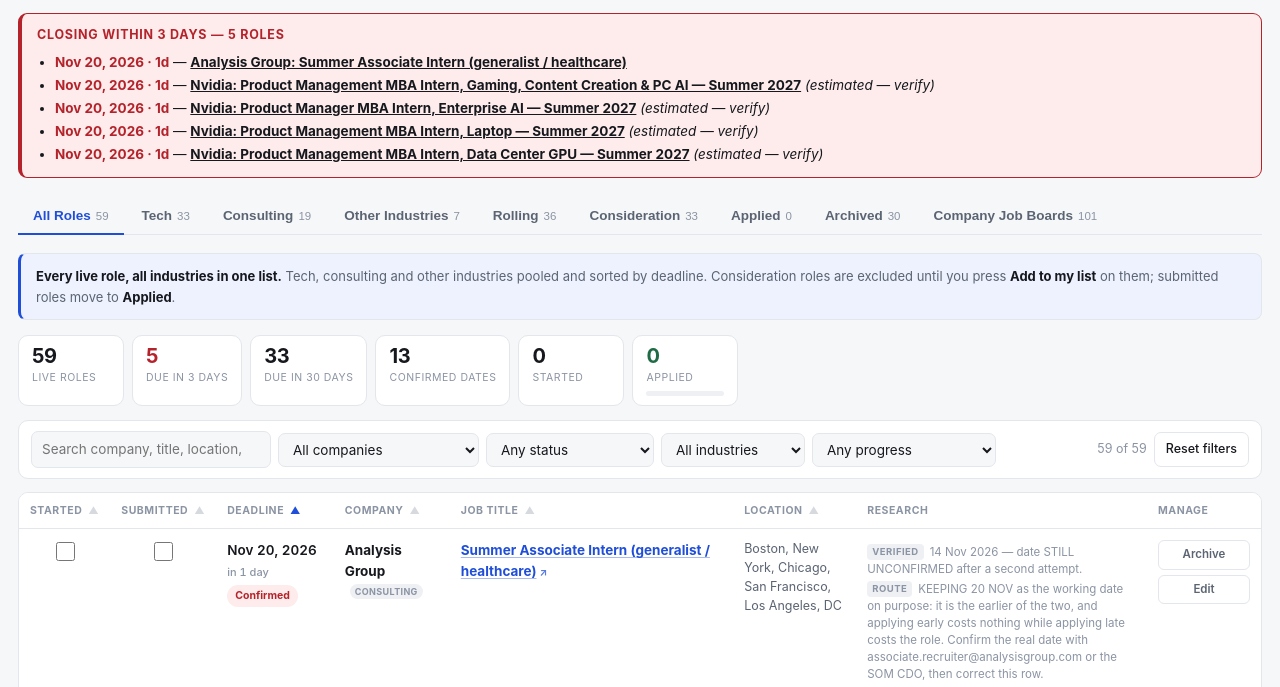
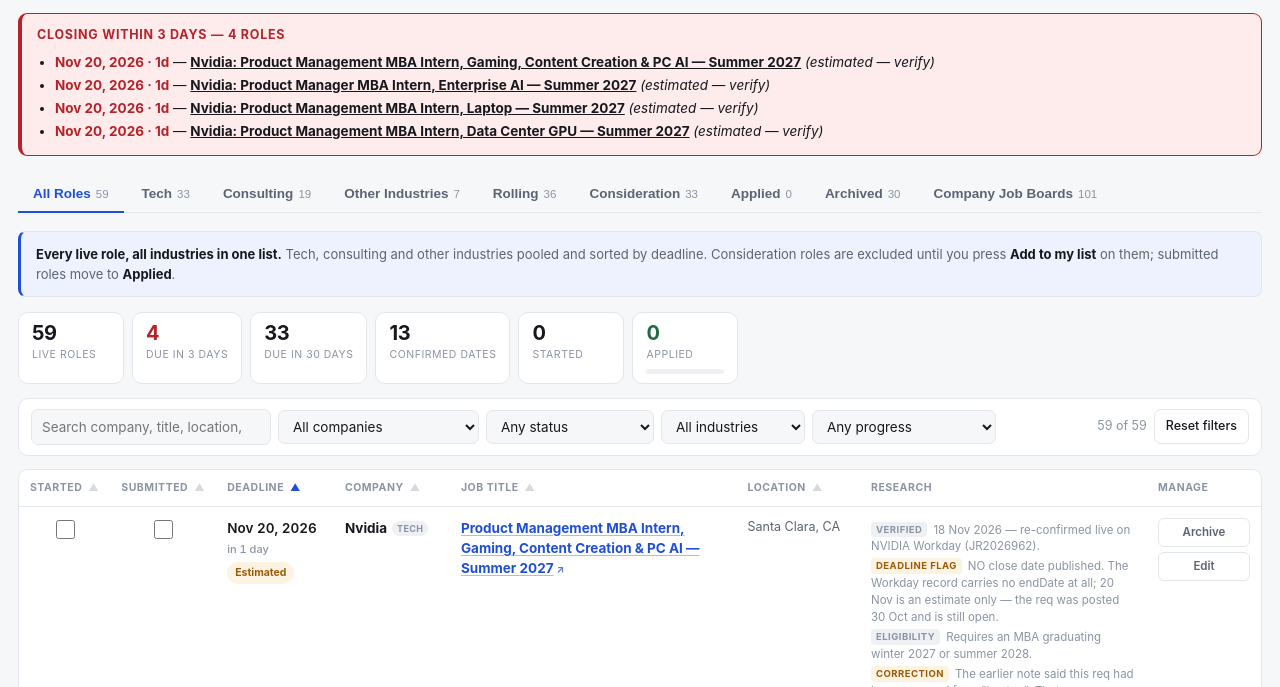
Before and after one commit to arrosenzweig/jobapplications, a plain HTML site: page index.html in a window 1280 px wide. Shown: the part 113-800 px from the top of the page. Drawn offline with Linux system fonts and the light colour scheme.

Commit message:
Analysis Group conflict resolved: deadline is 1 Dec, not 20 Nov
Co-Authored-By: Claude Opus 5 <noreply@anthropic.com>

```diff
--- a/data.js
+++ b/data.js
@@ -353,11 +353,11 @@ const SEED_ROLES = [
  why:'Commercial strategy for pharma and life sciences — market access, launch strategy and salesforce design. An 11-week programme. Industry-specific, so only pursue if healthcare appeals.',
  note:'DEADLINE FLAG: Nine North America intern reqs live as of 1 Oct 2026 with rolling review and no printed deadline.\nNOTE: ESTIMATED.'},
 
-{cat:'consulting', track:'strategy', company:'Analysis Group', title:'Summer Associate Intern (generalist / healthcare)',
- location:'Boston, New York, Chicago, San Francisco, Los Angeles, DC',
- deadline:'2026-11-20', status:'confirmed', url:'https://www.analysisgroup.com/careers/career-path/summer-associate-intern/',
+{cat:'consulting', track:'strategy', company:'Analysis Group', title:'Summer Associate Intern — Generalist (MBA/MA)',
+ location:'Boston, Chicago, Denver, Los Angeles, New York, San Francisco, Washington DC',
+ deadline:'2026-12-01', status:'confirmed', url:'https://associatecareers-analysisgroup.icims.com/jobs/3071/summer-associate-intern---generalist-%28mba-ma%29-%282027-start-date%29/job',
  why:'Economic consulting with generalist and healthcare tracks. Analytical litigation and health-economics work rather than corporate strategy — on your list, but off-target for product and operations strategy.',
- note:'VERIFIED: 14 Nov 2026 — date STILL UNCONFIRMED after a second attempt.\nDEADLINE FLAG: CONFLICT, UNRESOLVED. Analysis Group publishes no deadline on any reachable page. Its applications run through an iCIMS portal (professionalcareers-analysisgroup.icims.com) that renders results in the browser only, so the posting text cannot be read automatically. Several independent mirrors of the firm’s own Summer Associate Intern (MBA/MA) posting — Boston, LA, Chicago and DC — all say 1 DEC 2026, which is 11 days later than the 20 Nov on this row.\nROUTE: KEEPING 20 NOV as the working date on purpose: it is the earlier of the two, and applying early costs nothing while applying late costs the role. Confirm the real date with associate.recruiter@analysisgroup.com or the SOM CDO, then correct this row.'},
+ note:'VERIFIED: 19 Nov 2026 — CONFLICT RESOLVED, third attempt. Read straight off Analysis Group’s own iCIMS posting (req 3071): "The application deadline for the Summer Associate Intern position is Tuesday, December 1, 2026."\nNOTE: The 20 Nov date this row carried was WRONG. The real deadline is 12 days later, so you have more time than the board was showing, not less. The earlier checks failed because the posting sits on a separate iCIMS host for the associate track (associatecareers-analysisgroup.icims.com) rather than the careers page this row used to point at.\nROUTE: Req 3071. Required materials are a COVER LETTER and a CV — the cover letter is mandatory, not optional, so start it before the weekend. Interviews begin mid-January.\nELIGIBILITY: "pursuing an MBA or Master’s degree, graduating by summer of 2028". That is you.\nPAY: $3,750 per week.\nNOTE: The posting adds that after the deadline they "may continue reviewing applications on a rolling basis" and will still consider you "pending availability" if the role stays posted. Treat that as a cushion, not a plan.\nNOTE: This row now tracks the GENERALIST req only. Its Health Care sibling (req 3067, HEOR / epidemiology / market access) closes Sunday 3 Jan 2027 at $3,600 a week, but it wants an MBA PLUS at least four years applying quantitative methods in health care, so it is off-target for you.'},
 
 {cat:'consulting', track:'strategy', company:'Charles River Associates', title:'Summer 2027 Consulting Intern (Economics and other tracks)',
  location:'Boston, New York, Chicago, DC, Los Angeles',
--- a/index.html
+++ b/index.html
@@ -373,7 +373,7 @@
 
 <!-- Bump ?v= whenever data.js changes, otherwise browsers serve a stale cached copy
      and the dashboard silently shows old deadlines. -->
-<script src="data.js?v=20261119-140800-1a20524"></script>
+<script src="data.js?v=20261119-144515-bf5fea5"></script>
 <script>
 /* Countdowns run off the real current date, not the research date, so
    "in N days" stays correct every time the dashboard is opened.
@@ -1026,7 +1026,7 @@ if(SANDBOX){
    fetched with a cache-busting query (and no-store) so it always comes from the
    network; if its build id differs from the one baked into this file, the page
    says so and offers a reload. Reloading loses nothing — state is in localStorage. */
-const BUILD_ID = '20261119-140800-1a20524';
+const BUILD_ID = '20261119-144515-bf5fea5';
 async function checkForUpdate(){
   try{
     const res = await fetch('version.json?t=' + Date.now(), {cache:'no-store'});
--- a/version.json
+++ b/version.json
@@ -1,4 +1,4 @@
 {
-  "build": "20261119-140800-1a20524",
-  "stamped": "2026-11-19T14:08:00"
+  "build": "20261119-144515-bf5fea5",
+  "stamped": "2026-11-19T14:45:15"
 }
```
